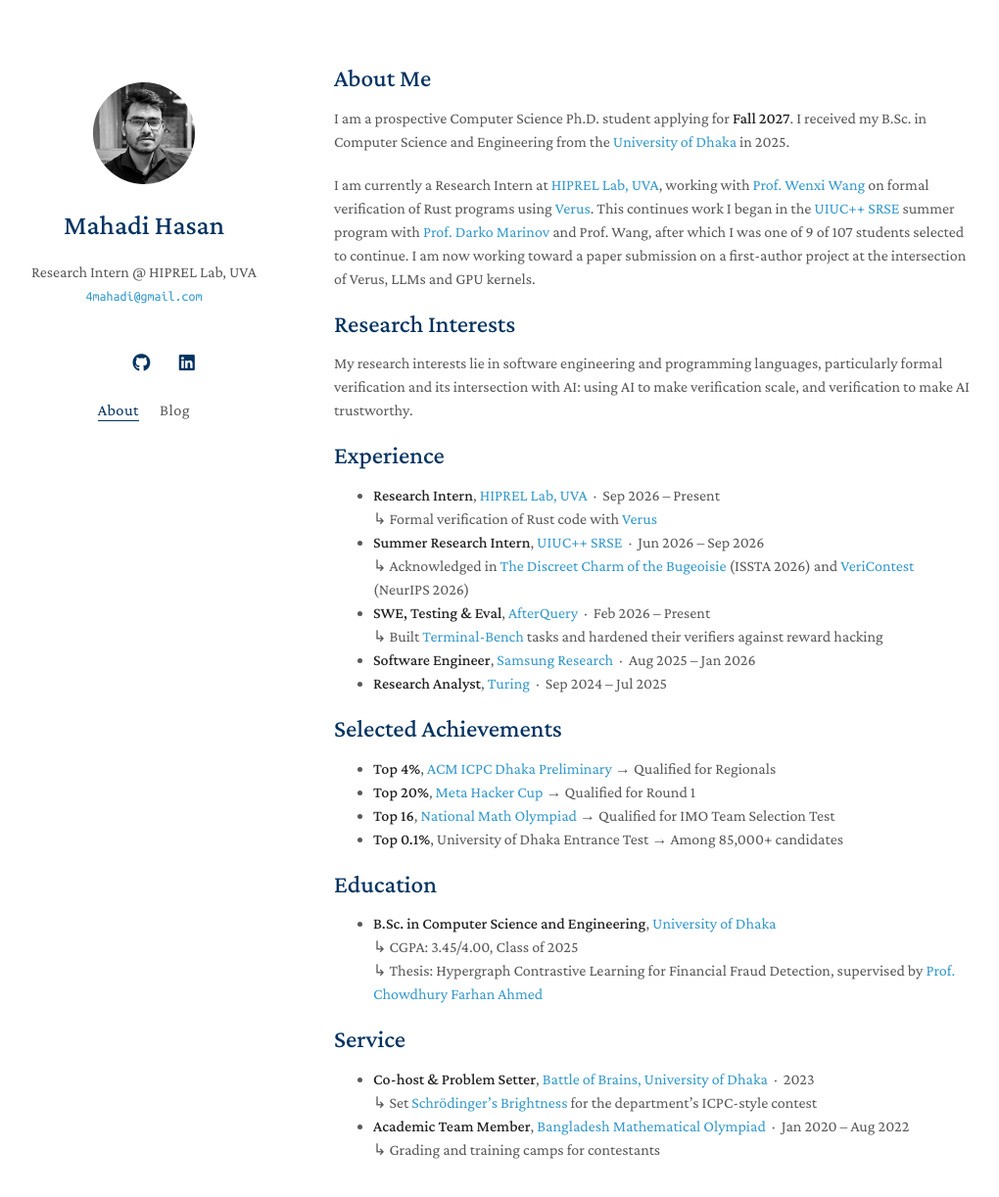
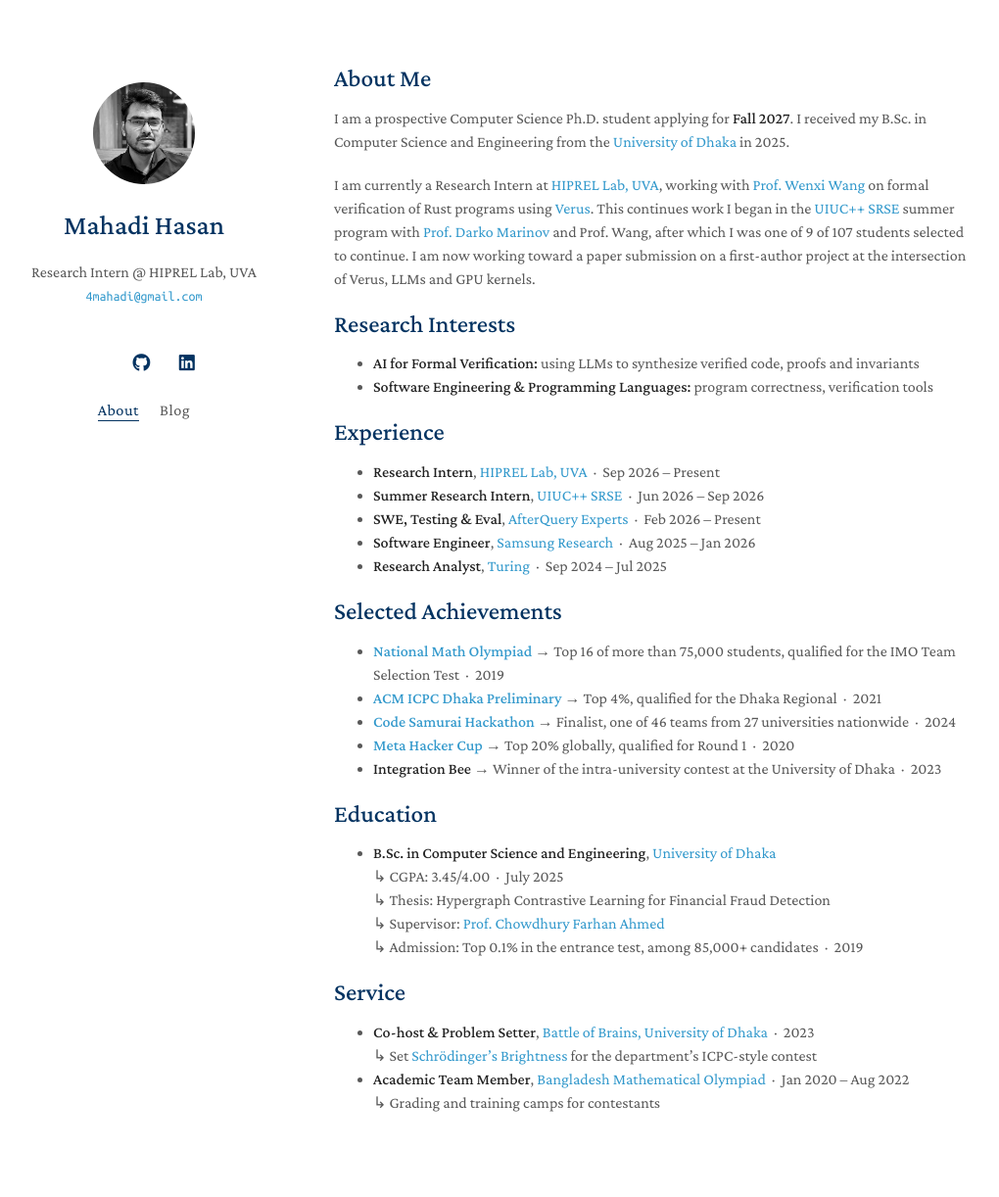
Before and after one commit to meunaught/meunaught.github.io, a Jekyll site: the page built from index.md, in a window 1280 px wide and 1280 px high. Shown: the top 1222 px of the window at 98% size, without its empty margins (129-1149 px from the left). Built offline with Jekyll 4.4.1, drawn with Linux system fonts in a browser that asks for light colours; a style sheet for code colours, icons or effects is not loaded; our own code applies the rules of GitHub Pages for plain Markdown files.

Commit message:
Align homepage sections with CV
Use the CV's research interests and achievements, link the olympiad
result to its results page, and trim Experience to one line per role.
In Education, put the supervisor and entrance-test admission on their
own lines. Rename AfterQuery to AfterQuery Experts.

Co-Authored-By: Claude Opus 5.5 <noreply@anthropic.com>

```diff
--- a/index.md
+++ b/index.md
@@ -10,7 +10,8 @@ I am currently a Research Intern at [HIPREL Lab, UVA](https://wenxiwang.github.i
 
 ## Research Interests
 
-My research interests lie in software engineering and programming languages, particularly formal verification and its intersection with AI: using AI to make verification scale, and verification to make AI trustworthy.
+- **AI for Formal Verification:** using LLMs to synthesize verified code, proofs and invariants
+- **Software Engineering & Programming Languages:** program correctness, verification tools
 
 {% comment %} News is hidden until there is something to announce (a preprint, paper, talk or award).
 To show it, add items, then delete these first two lines and the endcomment line below.
@@ -24,26 +25,26 @@ To show it, add items, then delete these first two lines and the endcomment line
 ## Experience
 
 - **Research Intern**, [HIPREL Lab, UVA](https://wenxiwang.github.io/lab.html) &nbsp;·&nbsp; Sep 2026 – Present
-  &#8627; Formal verification of Rust code with [Verus](https://github.com/verus-lang/verus)
 - **Summer Research Intern**, [UIUC++ SRSE](https://uiuc-srse.github.io/) &nbsp;·&nbsp; Jun 2026 – Sep 2026
-  &#8627; Acknowledged in [The Discreet Charm of the Bugeoisie](https://mir.cs.illinois.edu/~marinov/publications/KimETAL26Bugeoisie.pdf) (ISSTA 2026) and [VeriContest](https://arxiv.org/abs/2605.08553) (NeurIPS 2026)
-- **SWE, Testing & Eval**, [AfterQuery](https://experts.afterquery.com/) &nbsp;·&nbsp; Feb 2026 – Present
-  &#8627; Built [Terminal-Bench](https://www.tbench.ai/) tasks and hardened their verifiers against reward hacking
+- **SWE, Testing & Eval**, [AfterQuery Experts](https://experts.afterquery.com/) &nbsp;·&nbsp; Feb 2026 – Present
 - **Software Engineer**, [Samsung Research](https://research.samsung.com/srbd) &nbsp;·&nbsp; Aug 2025 – Jan 2026
 - **Research Analyst**, [Turing](https://www.turing.com/) &nbsp;·&nbsp; Sep 2024 – Jul 2025
 
 ## Selected Achievements
 
-- **Top 4%**, [ACM ICPC Dhaka Preliminary](https://icpc.global/ICPCID/T0EACN3Z08DJ) &rarr; Qualified for Regionals
-- **Top 20%**, [Meta Hacker Cup](https://www.facebook.com/codingcompetitions/hacker-cup/2020/certificate/2558089417837490) &rarr; Qualified for Round 1
-- **Top 16**, [National Math Olympiad](https://matholympiad.org.bd/posts/gvd/national-result-2019) &rarr; Qualified for IMO Team Selection Test
-- **Top 0.1%**, University of Dhaka Entrance Test &rarr; Among 85,000+ candidates
+- **[National Math Olympiad](https://matholympiad.org.bd/posts/gvd/national-result-2019#:~:text=7010-,Mahadi%20Hasan,-Govt.%20M.m)** &rarr; Top 16 of more than 75,000 students, qualified for the IMO Team Selection Test &nbsp;·&nbsp; 2019
+- **[ACM ICPC Dhaka Preliminary](https://icpc.global/ICPCID/T0EACN3Z08DJ)** &rarr; Top 4%, qualified for the Dhaka Regional &nbsp;·&nbsp; 2021
+- **[Code Samurai Hackathon](https://codesamuraibd.net/)** &rarr; Finalist, one of 46 teams from 27 universities nationwide &nbsp;·&nbsp; 2024
+- **[Meta Hacker Cup](https://www.facebook.com/codingcompetitions/hacker-cup/2020/certificate/2558089417837490)** &rarr; Top 20% globally, qualified for Round 1 &nbsp;·&nbsp; 2020
+- **Integration Bee** &rarr; Winner of the intra-university contest at the University of Dhaka &nbsp;·&nbsp; 2023
 
 ## Education
 
 - **B.Sc. in Computer Science and Engineering**, [University of Dhaka](https://www.du.ac.bd/programDetails/CSE/396)
-  &#8627; CGPA: 3.45/4.00, Class of 2025
-  &#8627; Thesis: Hypergraph Contrastive Learning for Financial Fraud Detection, supervised by [Prof. Chowdhury Farhan Ahmed](https://scholar.google.com/citations?user=0huuef0AAAAJ)
+  &#8627; CGPA: 3.45/4.00 &nbsp;·&nbsp; July 2025
+  &#8627; Thesis: Hypergraph Contrastive Learning for Financial Fraud Detection
+  &#8627; Supervisor: [Prof. Chowdhury Farhan Ahmed](https://scholar.google.com/citations?user=0huuef0AAAAJ)
+  &#8627; Admission: Top 0.1% in the entrance test, among 85,000+ candidates &nbsp;·&nbsp; 2019
 
 ## Service
 
```
